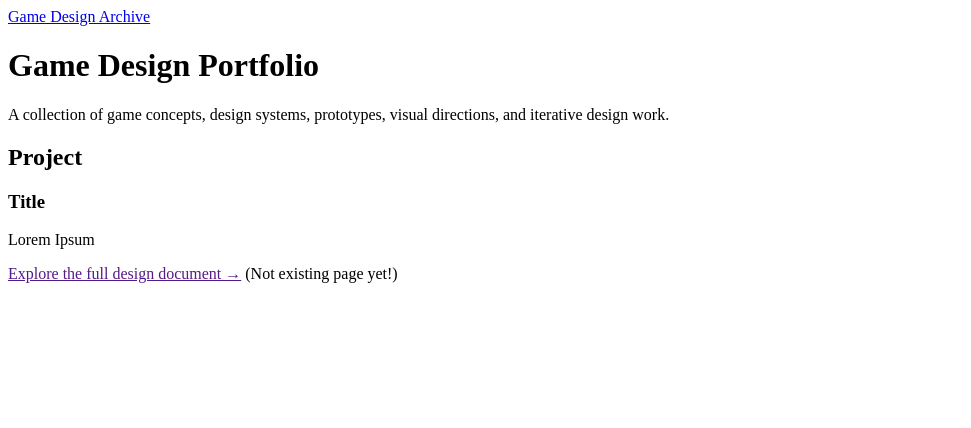
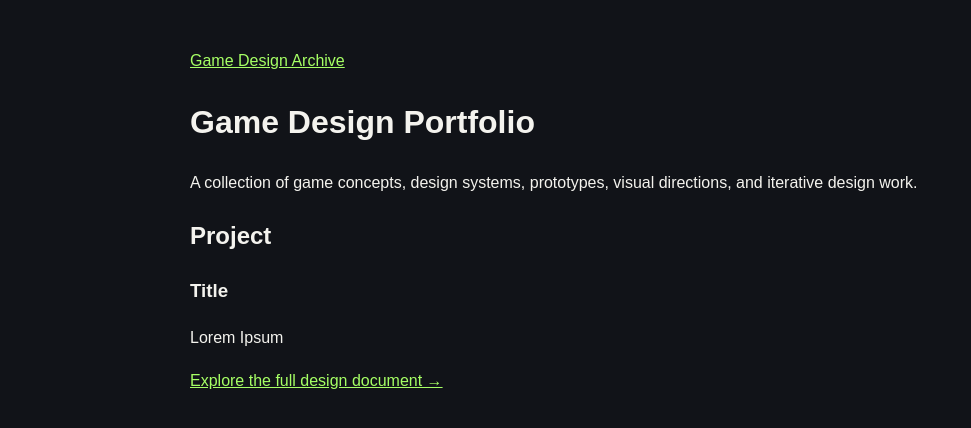
Before and after one commit to CooleRearWindowSalad/game-design-portfolio, a Jekyll site: the page built from index.md, in a window 1280 px wide. Shown: the top 428 px of the page, without its empty margins (0-971 px from the left). Built offline with Jekyll 4.4.1, drawn with Linux system fonts in a browser that asks for light colours.

Commit message:
Fix typos, update stylesheet links, and add CSS for improved styling

```diff
--- a/_config.yml
+++ b/_config.yml
@@ -1,3 +1,2 @@
 title: Game Design Portfolio
 description: Game concepts, prototypes, systems, and design process.
-theme: jekyll-theme-cayman
--- a/_layouts/default.html
+++ b/_layouts/default.html
@@ -4,12 +4,12 @@
     <meta charset="utf-8" />
     <meta name="viewport" content="width=device-width, initial-scale=1" />
     <title>{{ page.title }} | {{ site.title }}</title>
-    <link rel="stylesheet" href="{{ site.baseurl }}/assets/css/style.css" />
+    <link rel="stylesheet" href="{{ '/assets/css/style.css' | relative_url }}" />
   </head>
 
   <body>
     <nav>
-      <a href="{{ site.baseurl }}/">Game Design Archive</a>
+      <a href="{{ '/' | relative_url }}">Game Design Archive</a>
     </nav>
 
     <main>
--- a/index.md
+++ b/index.md
@@ -13,4 +13,4 @@ A collection of game concepts, design systems, prototypes, visual directions, an
 
 Lorem Ipsum
 
-[Explore the full design document →]() (Not existing page yet!)
+[Explore the full design document →]({{ '/projects/neon-forest/' | relative_url }})
```
Also changed, not shown: other parts of index.md (+1 -1 lines), projects/neon-forest.md (+1 -0 lines), assets/css/style.css (renamed from assets/assets/css/style.css).
